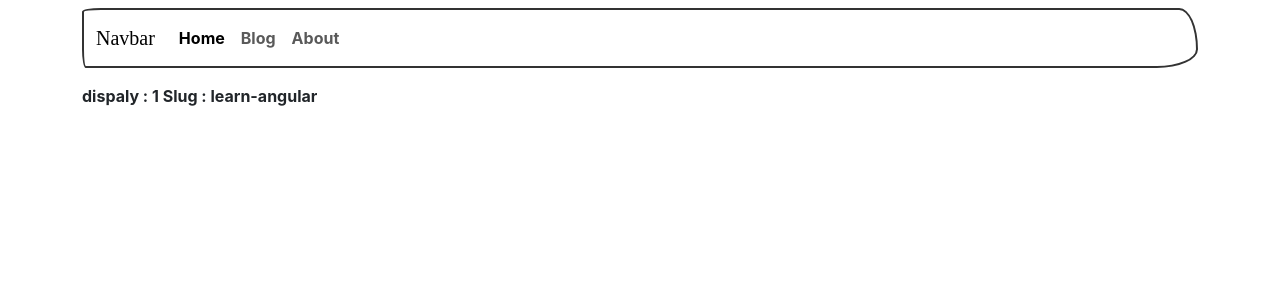
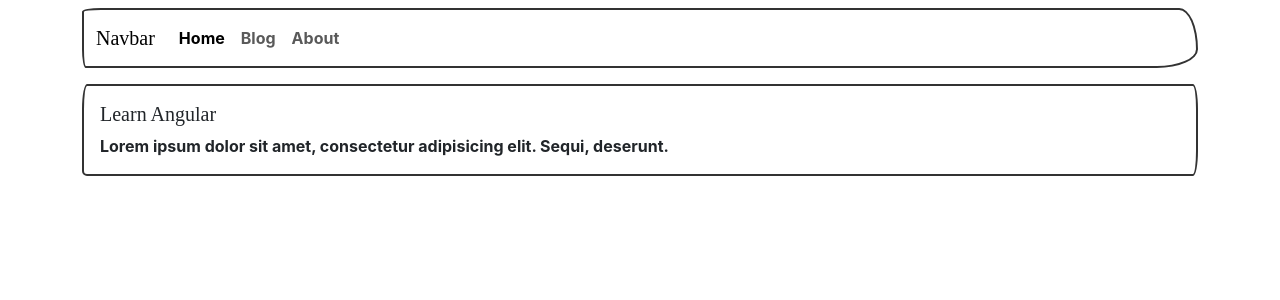
Before and after one commit to ZEDTARIK/vuejs-employee-crud, a Vue app: page /blog/1/learn-angular in a window 1280 px wide. Shown: the top 300 px of the page. Built offline with nearby package versions, Linux system fonts and the light colour scheme; data requests are answered from the project's data file; a web font is replaced by a local one.

Commit message:
json server , fetch data from server

```diff
--- /dev/null
+++ b/data/db.json
@@ -0,0 +1,16 @@
+{
+    "posts": [
+        {
+            "id": 1,
+            "title": "Learn Angular",
+            "slug": "learn-angular",
+            "content": "Lorem ipsum dolor sit amet, consectetur adipisicing elit. Sequi, deserunt."
+        },
+        {
+            "id": 2,
+            "title": "Learn JavaScript",
+            "slug": "learn-javascript",
+            "content": "Lorem ipsum dolor sit amet, consectetur adipisicing elit. Sequi, deserunt."
+        }
+    ]
+}
--- a/src/views/blog/ShowPost.vue
+++ b/src/views/blog/ShowPost.vue
@@ -1,7 +1,13 @@
 <template lang="">
-    <div>
-            dispaly : {{ id }}
-            Slug : {{ slug }}
+    <div v-if="post" class="col-md-12">
+        <div class="card">
+            <div class="card-body">
+                <h5 class="card-title"> {{ post.title }} </h5>
+                <p class="card-text">
+                    {{ post.content }}
+                </p>
+            </div>
+        </div>
     </div>
 </template>
 <script>
@@ -9,9 +15,15 @@ export default {
     props: ['id', 'slug'],
         data() {
             return {
-               // id: this.$route.params.id,
+               post: null,
             }
         },
+        mounted() {
+            fetch(`http://localhost:5000/posts/${this.id}`)
+            .then(res => res.json())
+            .then(data => this.post = data)
+            .catch(err => console.log(err));
+        }
 }
 </script>
 <style lang="">
--- a/src/views/blog/index.vue
+++ b/src/views/blog/index.vue
@@ -1,6 +1,6 @@
 <template lang="">
 
-    <div class="col-md-6" v-for="post in Posts" :key="post.id">
+    <div v-if="Posts.length > 0" class="col-md-6" v-for="post in Posts" :key="post.id">
         <div class="card border-success mb-3">
             <div class="card-header text-center">{{ post.title }}</div>
             <div class="card-body">
@@ -15,6 +15,9 @@
             </div>
         </div>
     </div>
+    <div v-else class="text-center">
+        ...looding
+    </div>
 
 
 </template>
@@ -22,21 +25,15 @@
     export default {
         data() {
             return {
-                Posts: [
-                    {
-                        id: 1,
-                        title: "Learn Angular",
-                        slug: "learn-angular",
-                        content: "Lorem ipsum dolor sit amet, consectetur adipisicing elit. Sequi, deserunt."
-                    },
-                    {
-                        id: 2,
-                        title: "Learn JavaScript",
-                        slug: "learn-javascript",
-                        content: "Lorem ipsum dolor sit amet, consectetur adipisicing elit. Sequi, deserunt."
-                    }
-                ],
+                Posts: [],
             }
+        },
+        mounted() {
+                fetch(`http://localhost:5000/posts`)
+                    .then(res => res.json())
+                    .then(data => this.Posts = data)
+                    .catch(err => console.log(err));
+
         },
     };
 </script>
```
